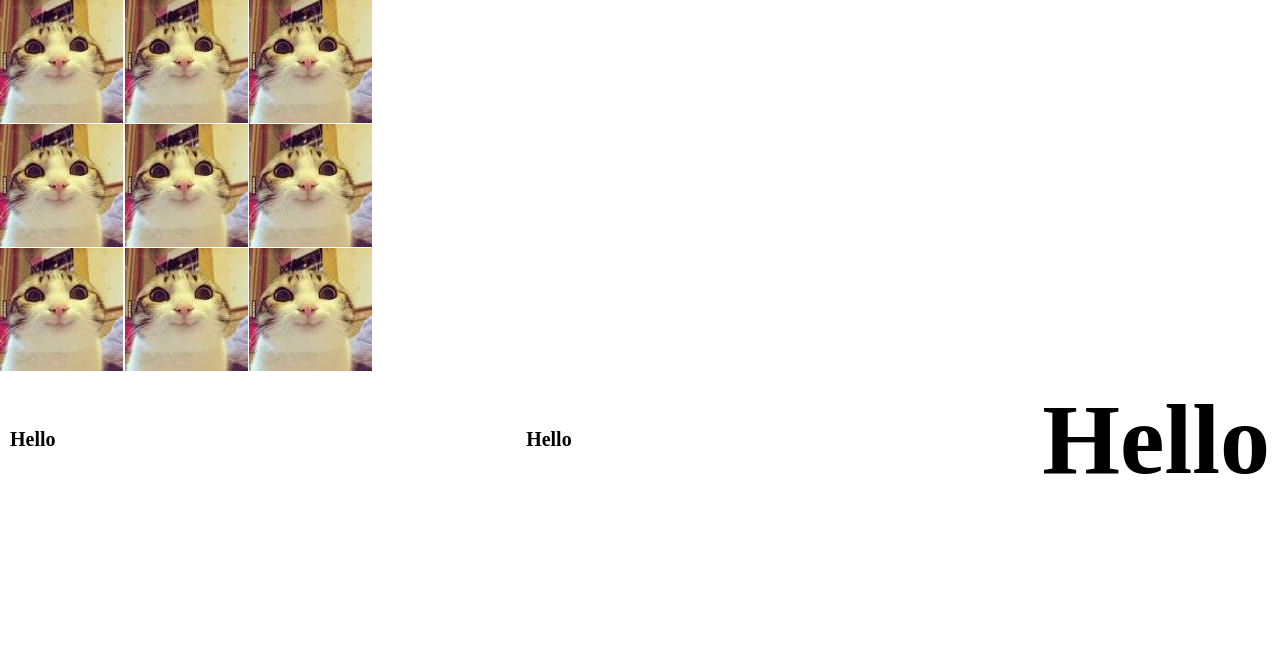
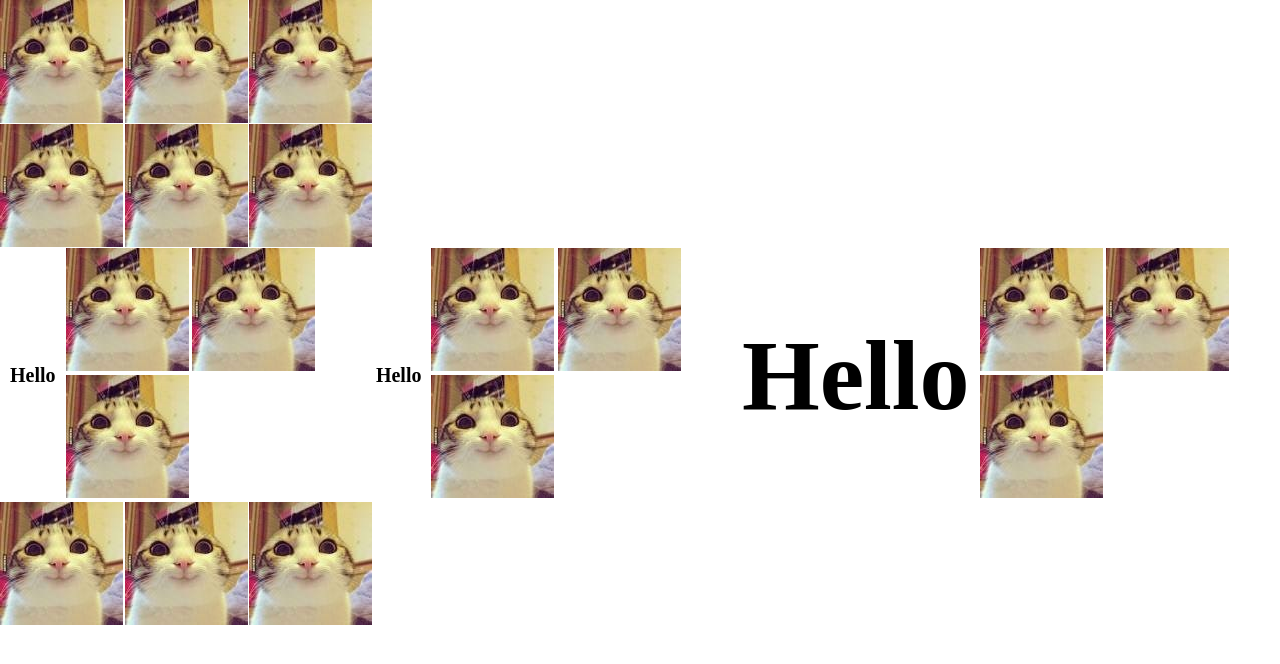
Before and after one commit to staten-island-tech/flex-box-gallery-michaelv24, a plain HTML site: page index.html in a window 1280 px wide. Drawn offline with Linux system fonts and the light colour scheme.

Commit message:
Continuing the FlexBox Adventures

```diff
--- a/index.html
+++ b/index.html
@@ -12,11 +12,7 @@
 
 
     <section class="title">
-        <div class="image">
-            <img src="cat.jpg" alt="" class="about-img">
-            <img src="cat.jpg" alt="" class="about-img">
-            <img src="cat.jpg" alt="" class="about-img">
-        </div>
+
         <div class="image">
             <img src="cat.jpg" alt="" class="about-img">
             <img src="cat.jpg" alt="" class="about-img">
@@ -32,11 +28,28 @@
 <body>
     <div class="parent">
         <h2 class="px-size">Hello</h2>
-
+        <div class="image">
+            <img src="cat.jpg" alt="" class="about-img">
+            <img src="cat.jpg" alt="" class="about-img">
+            <img src="cat.jpg" alt="" class="about-img">
+        </div>
         <h2 class="rem-size">Hello</h2>
-
+        <div class="image">
+            <img src="cat.jpg" alt="" class="about-img">
+            <img src="cat.jpg" alt="" class="about-img">
+            <img src="cat.jpg" alt="" class="about-img">
+        </div>
         <h2 class="em-size">Hello</h2>
-
+        <div class="image">
+            <img src="cat.jpg" alt="" class="about-img">
+            <img src="cat.jpg" alt="" class="about-img">
+            <img src="cat.jpg" alt="" class="about-img">
+        </div>
+    </div>
+    <div class="image">
+        <img src="cat.jpg" alt="" class="about-img">
+        <img src="cat.jpg" alt="" class="about-img">
+        <img src="cat.jpg" alt="" class="about-img">
     </div>
 
 
```
